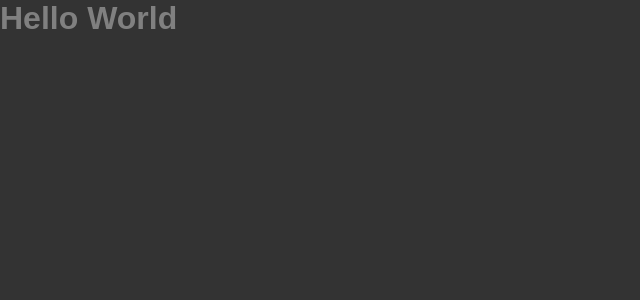
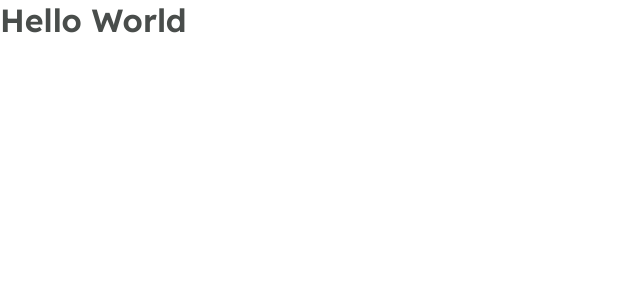
Before and after one commit to wstagf/NLW5-ReactJS, a Next.js app in the folder podcastr_next/: page / in a window 1280 px wide. Shown: the top 300 px of the page, without its empty margins (0-640 px from the left). Built offline with nearby package versions, Linux system fonts and the light colour scheme.

Commit message:
configurado fonte do template

```diff
--- /dev/null
+++ b/podcastr_next/src/pages/_document.tsx
@@ -0,0 +1,19 @@
+import Document, { Html, Head, Main, NextScript } from "next/document";
+
+export default class MeuDocument extends Document {
+    render() {
+        return (
+            <Html>
+                <Head>
+                    <link rel="preconnect" href="https://fonts.gstatic.com" />
+                    <link href="https://fonts.googleapis.com/css2?family=Inter&family=Lexend:wght@500;600&display=swap" rel="stylesheet" />
+                </Head>
+                <body>
+                    <Main />
+                    <NextScript/>
+                </body>
+            </Html>
+        );
+    };
+
+}
--- a/podcastr_next/src/styles/global.scss
+++ b/podcastr_next/src/styles/global.scss
@@ -2,10 +2,6 @@
     margin: 0;
     padding: 0;
     box-sizing: border-box;
-}
-
-body {
-    background-color: #333;
 }
 
 @media (max-width: 1000px) {
@@ -38,8 +34,14 @@
 }
 
 body, input, textarea, button {
-    font: 500 1rem sans-serif;
+    font: 500 1rem Inter sans-serif;
     color: var(--gray-500);
+}
+
+h1, h2, h3, h4, h5, h6 {
+    font-weight: 600;
+    font-family: Lexend, sans-serif;
+    color: var(--gray-800);
 }
 
 h1 {
```
